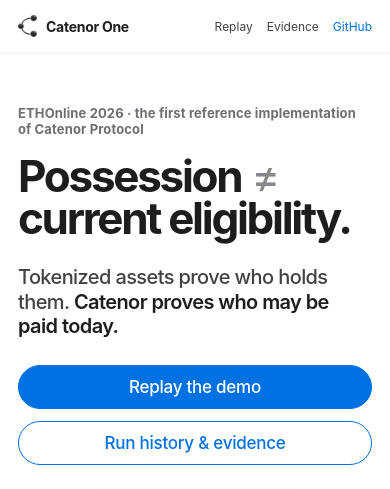
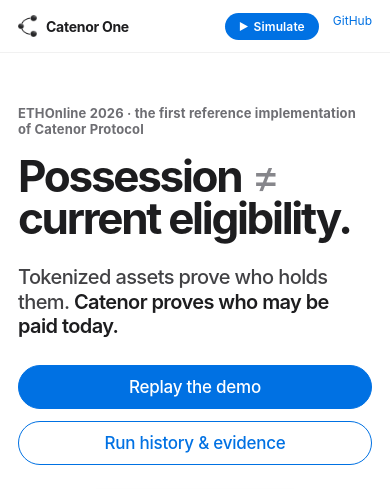
Before and after one commit to luizoamorim/catenor-one, a website: page apps/web/demo-site/index.html in a window 390 px wide. Shown: the top 489 px of the page. Drawn offline with Linux system fonts and the light colour scheme.

Commit message:
feat(web): highlighted 'Simulate' button in the nav (landing + history) → replay console; compact nav on phones
Signed-off-by: Luiz Henrique de Oliveira Amorim <luiz.oamorim@gmail.com>

```diff
--- a/apps/web/demo-site/index.html
+++ b/apps/web/demo-site/index.html
@@ -51,6 +51,8 @@ code{font-family:var(--mono);font-size:.9em;overflow-wrap:anywhere}
 .nav-inner{max-width:var(--max);height:52px;margin:0 auto;padding:0 28px;display:flex;align-items:center;justify-content:space-between;gap:20px}
 .brand{display:flex;align-items:center;gap:9px;font-size:14px;font-weight:650;letter-spacing:-.02em;white-space:nowrap}
 .brand img{width:19px;height:22px;object-fit:contain}
+@media(max-width:520px){.nav-links a:not(.sim):not(.gh){display:none}}
+.nav-links .sim{display:inline-flex;align-items:center;gap:6px;padding:6px 14px;border-radius:999px;background:var(--blue);color:#fff !important;font-weight:600;letter-spacing:.01em}.nav-links .sim:hover{background:#0077ed}.nav-links .sim svg{width:9px;height:9px}
 .nav-links{display:flex;gap:28px;color:#424245;font-size:12px;white-space:nowrap}
 .nav-links a:hover{color:#000}
 .nav-links .gh{color:var(--blue)}
@@ -247,7 +249,7 @@ h1{margin:0;font-size:clamp(44px,5.9vw,86px);line-height:.96;letter-spacing:-.05
   <div class="nav-inner">
     <a class="brand" href="index.html" aria-label="Catenor One home"><img src="assets/logos/catenor-mark.png" width="95" height="112" alt=""><span>Catenor One</span></a>
     <div class="nav-links">
-      <a href="console.html">Replay</a>
+      <a class="sim" href="console.html" title="Click through a replay of the recorded run — the results are real" aria-label="Simulate: replay the recorded demo run"><svg viewBox="0 0 10 10" aria-hidden="true"><path d="M1 0l9 5-9 5z" fill="currentColor"/></svg>Simulate</a>
       <a href="history.html#evidence">Evidence</a>
       <a class="opt" href="#videos">Videos</a>
       <a class="gh" href="https://github.com/luizoamorim/catenor-one" rel="noopener">GitHub</a>
```
Also changed, not shown: apps/web/demo-site/history.html (+3 -1 lines).
